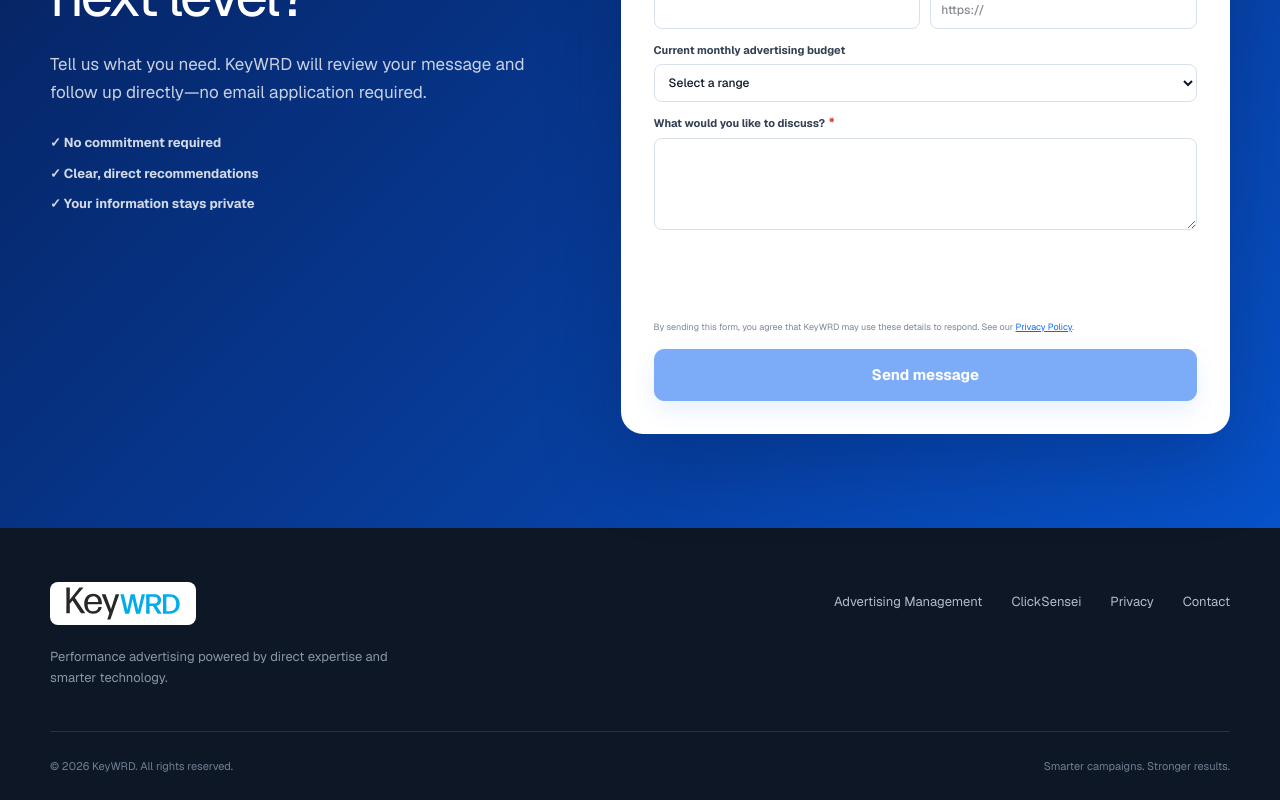
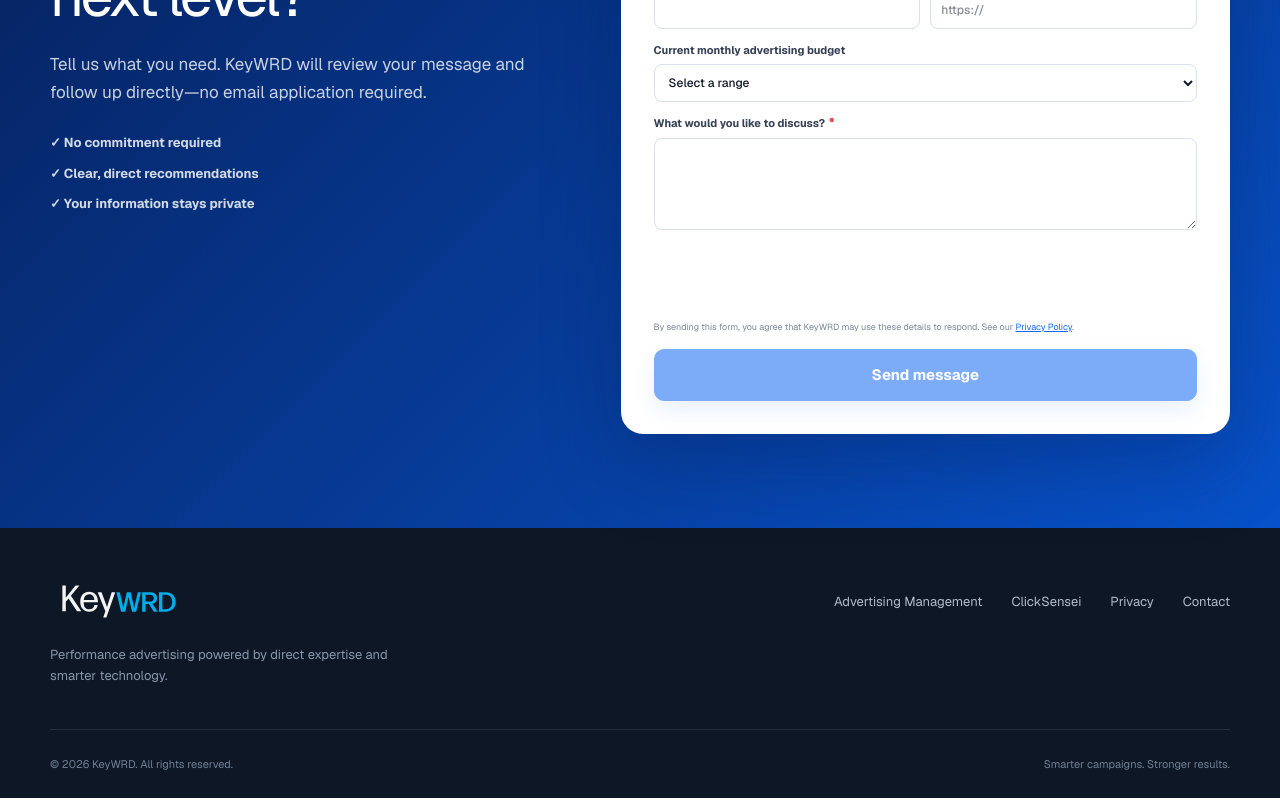
Before and after one commit to mcmorissette/KeyWRD, a Next.js app: page / in a window 1280 px wide. Shown: the part 6863-7663 px from the top of the page. Built offline with nearby package versions, Linux system fonts and the light colour scheme; no server answers.

Commit message:
Use transparent footer logo

```diff
--- a/src/app/globals.css
+++ b/src/app/globals.css
@@ -260,7 +260,7 @@ button, a, summary { -webkit-tap-highlight-color: transparent; }
 
 footer { background: #0d1726; color: white; }
 .footer-top { display: flex; justify-content: space-between; align-items: flex-start; padding-top: 54px; padding-bottom: 42px; }
-footer .logo { border-radius: 8px; background: white; padding: 2px 4px; }
+footer .logo { background: transparent; padding: 0; }
 .footer-top > div:first-child p { max-width: 350px; margin: 17px 0 0; color: #8996a9; font-size: 13px; line-height: 1.6; }
 .footer-links { display: flex; gap: 29px; padding-top: 10px; color: #b2bcc9; font-size: 13px; }
 .footer-links a:hover { color: white; }
--- a/src/app/page.tsx
+++ b/src/app/page.tsx
@@ -77,11 +77,11 @@ const process = [
   ["04", "Optimize", "Continuously improve performance based on real data."],
 ];
 
-function Logo() {
+function Logo({ inverse = false }: { inverse?: boolean }) {
   return (
     <a className="logo" href="#top" aria-label="KeyWRD home">
       <Image
-        src="/keywrd-logo.svg"
+        src={inverse ? "/keywrd-logo-white.svg" : "/keywrd-logo.svg"}
         alt="KeyWRD"
         width={154}
         height={43}
@@ -381,7 +381,7 @@ export default function Home() {
 
       <footer>
         <div className="container footer-top">
-          <div><Logo /><p>Performance advertising powered by direct expertise and smarter technology.</p></div>
+          <div><Logo inverse /><p>Performance advertising powered by direct expertise and smarter technology.</p></div>
           <div className="footer-links"><a href="#services">Advertising Management</a><a href="#technology">ClickSensei</a><Link href="/privacy" scroll>Privacy</Link><OpenContactLink>Contact</OpenContactLink></div>
         </div>
         <div className="container footer-bottom"><span>© 2026 KeyWRD. All rights reserved.</span><span>Smarter campaigns. Stronger results.</span></div>
```
Also changed, not shown: public/keywrd-logo-white.svg (added).
